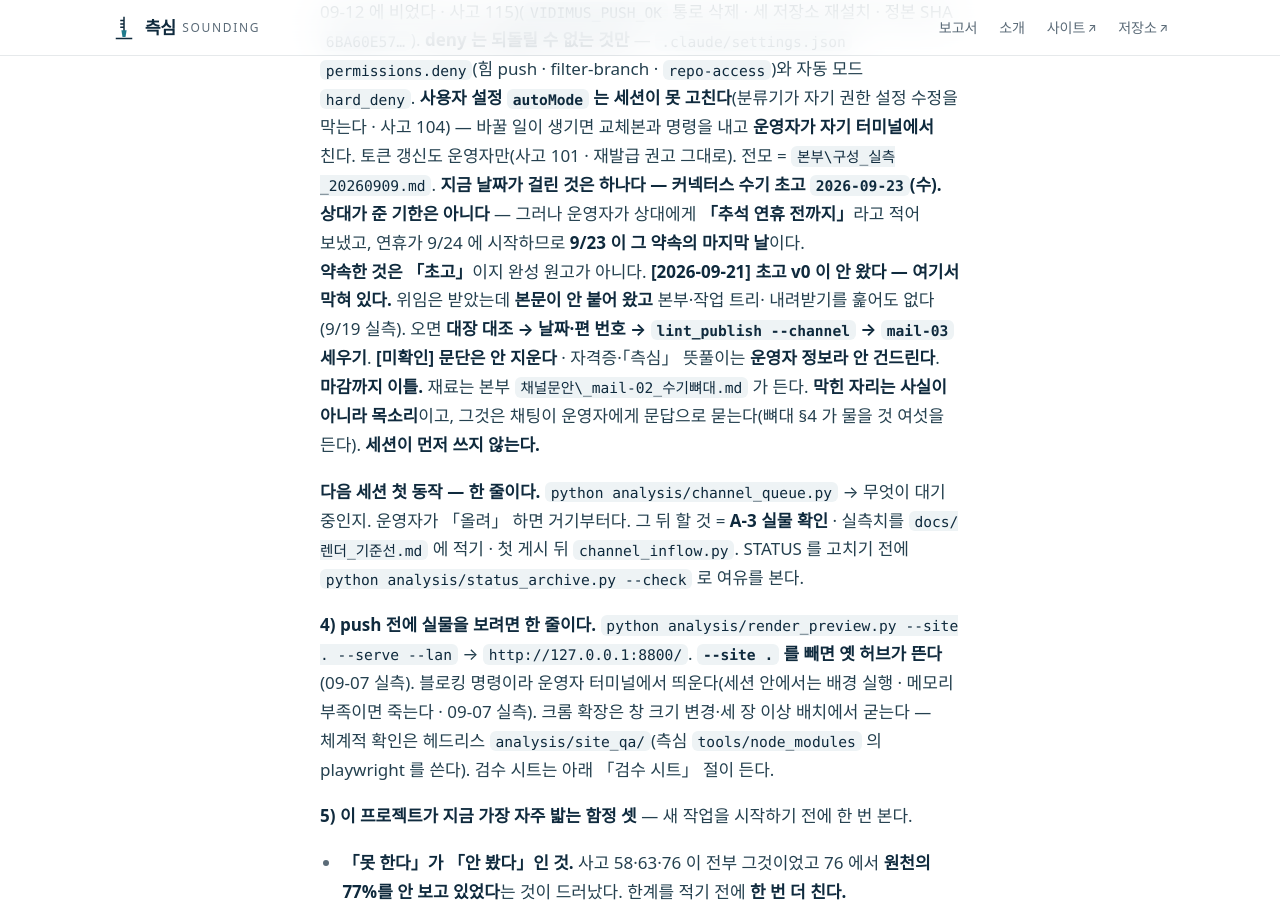
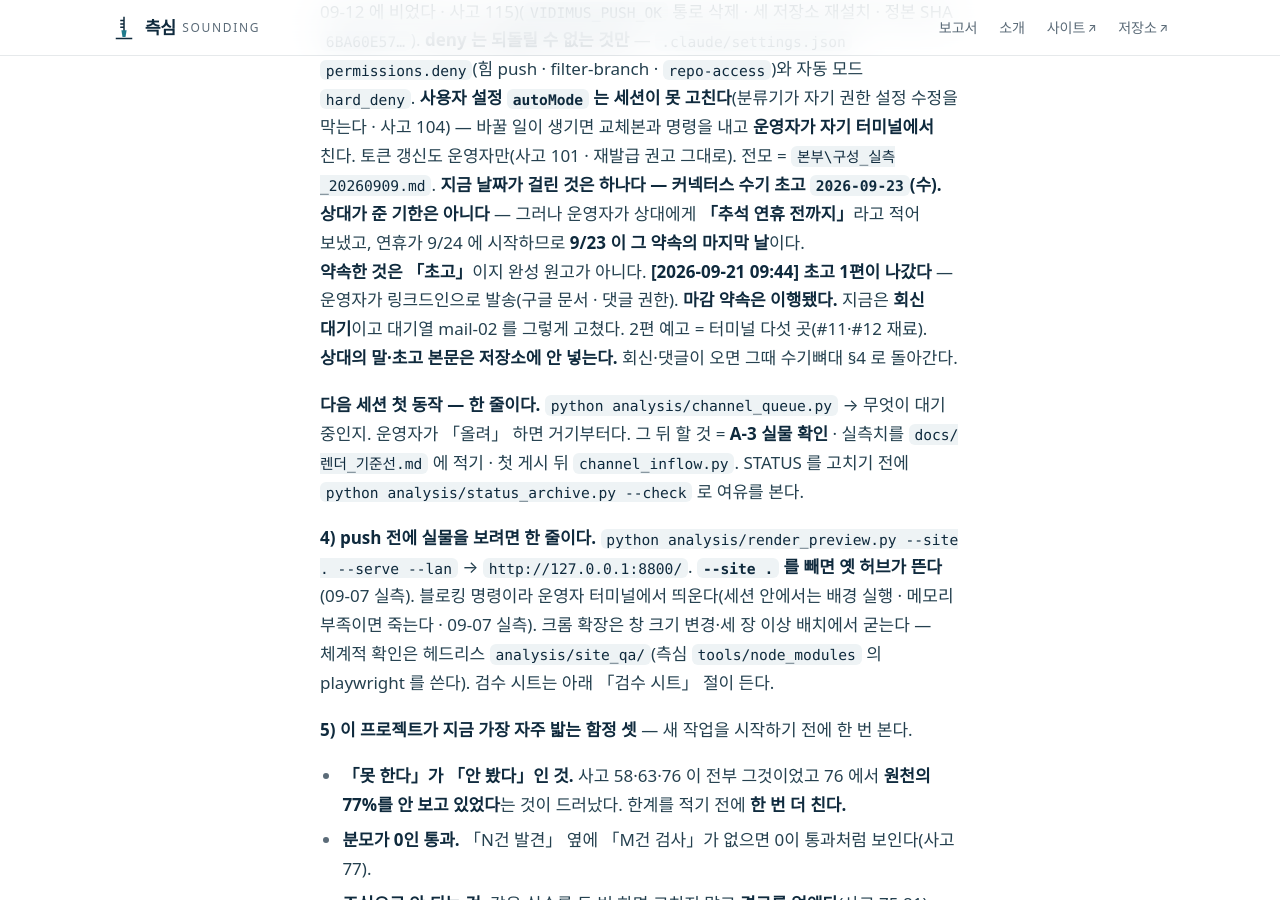
Before and after one commit to jisangj03-dev/incheon-port-analysis, a Jekyll site: the page built from docs/STATUS.md, in a window 1280 px wide and 900 px high, scrolled down 4844 px. Built offline with Jekyll 4.4.1, drawn with Linux system fonts in a browser that asks for light colours; some web fonts are replaced; our own code applies the rules of GitHub Pages for plain Markdown files.

Commit message:
docs(51차): 커넥터스 초고 발송 반영 — mail-02 회신 대기 · 지시문 기준선 갱신
Co-Authored-By: Claude Sonnet 5 <noreply@anthropic.com>

```diff
--- a/docs/STATUS.md
+++ b/docs/STATUS.md
@@ -79,11 +79,7 @@ A 는 이쪽이 지금 할 수 있는 것, C 는 아직 안 본 축이다.
 **지금 날짜가 걸린 것은 하나다 — 커넥터스 수기 초고 `2026-09-23`(수).**
 **상대가 준 기한은 아니다** — 그러나 운영자가 상대에게 **「추석 연휴 전까지」**라고 적어 보냈고,
 연휴가 9/24 에 시작하므로 **9/23 이 그 약속의 마지막 날**이다. **약속한 것은 「초고」**이지 완성 원고가 아니다.
-**[2026-09-21] 초고 v0 이 안 왔다 — 여기서 막혀 있다.** 위임은 받았는데 **본문이 안 붙어 왔고** 본부·작업 트리·
-내려받기를 훑어도 없다(9/19 실측). 오면 **대장 대조 → 날짜·편 번호 → `lint_publish --channel` → `mail-03` 세우기**.
-**[미확인] 문단은 안 지운다** · 자격증·「측심」 뜻풀이는 **운영자 정보라 안 건드린다**. **마감까지 이틀.**
-재료는 본부 `채널문안\_mail-02_수기뼈대.md` 가 든다. **막힌 자리는 사실이 아니라 목소리**이고,
-그것은 채팅이 운영자에게 문답으로 묻는다(뼈대 §4 가 물을 것 여섯을 든다). **세션이 먼저 쓰지 않는다.**
+**[2026-09-21 09:44] 초고 1편이 나갔다** — 운영자가 링크드인으로 발송(구글 문서 · 댓글 권한). **마감 약속은 이행됐다.** 지금은 **회신 대기**이고 대기열 mail-02 를 그렇게 고쳤다. 2편 예고 = 터미널 다섯 곳(#11·#12 재료). **상대의 말·초고 본문은 저장소에 안 넣는다.** 회신·댓글이 오면 그때 수기뼈대 §4 로 돌아간다.
 
 **다음 세션 첫 동작 — 한 줄이다.**
 `python analysis/channel_queue.py` → 무엇이 대기 중인지. 운영자가 「올려」 하면 거기부터다.
```
Also changed, not shown: docs/세션지시문_기준선.md (+3 -3 lines), docs/작업기록.md (+7 -0 lines), docs/채널대기열.md (+1 -1 lines).
